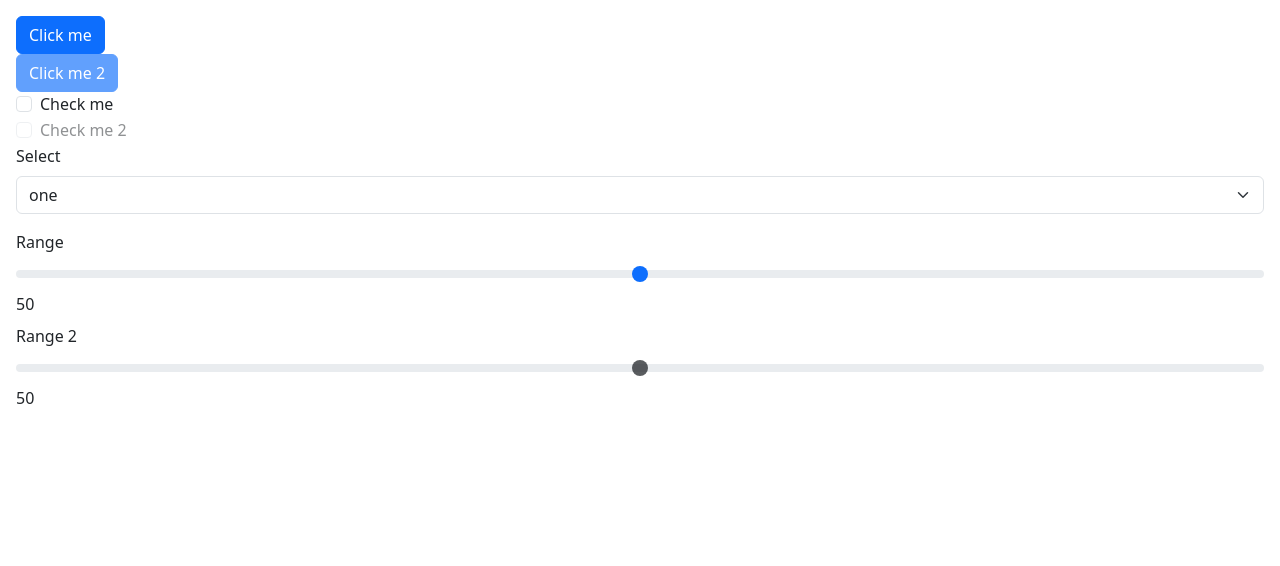
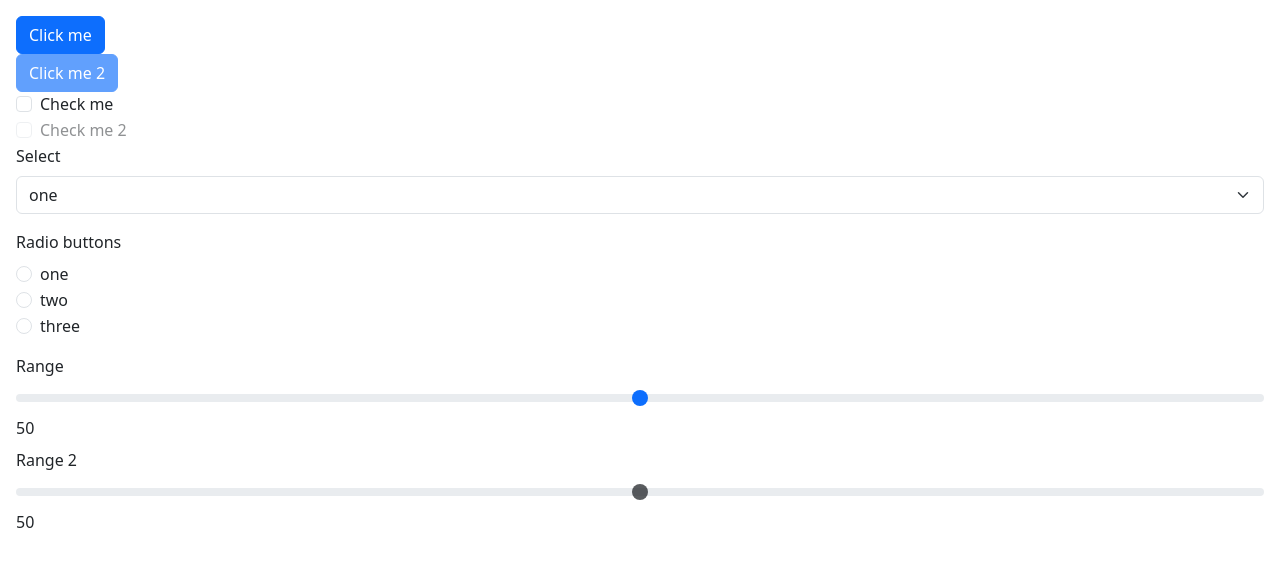
Before and after one commit to VesnaT/try_orange_web_gui, a React (Create React App) app: page / in a window 1280 px wide. Shown: the top 566 px of the page. Built offline with nearby package versions, Linux system fonts and the light colour scheme.

Commit message:
RadioButtons: Add control

```diff
--- a/src/App.tsx
+++ b/src/App.tsx
@@ -3,7 +3,7 @@ import "./App.css";
 import Button from "./components/Button/Button";
 import Dropdown from "./components/Dropdown/Dropdown";
 import Checkbox from "./components/Checkbox/Checkbox";
-// import RadioButton from "./components/RadioButton/RadioButton";
+import RadioButtons from "./components/RadioButtons/RadioButtons";
 import Slider from "./components/Slider/Slider";
 
 function App() {
@@ -38,7 +38,10 @@ function App() {
         options={["one", "two", "three"]}
         tooltip="Dropdown tooltip"
       ></Dropdown>
-      {/*<RadioButton></RadioButton>*/}
+      <RadioButtons
+        options={["one", "two", "three"]}
+        label="Radio buttons"
+      ></RadioButtons>
       <Slider
         text={"Range"}
         tooltip={"Range tooltip"}
--- /dev/null
+++ b/src/components/RadioButtons/RadioButtons.tsx
@@ -0,0 +1,35 @@
+import React from "react";
+import Form from "react-bootstrap/Form";
+
+const RadioButtons = ({
+  options,
+  label = "",
+  disabled = false,
+  callback = () => {},
+}: {
+  options: string[];
+  label?: string;
+  disabled?: boolean;
+  callback?: () => void;
+}) => {
+  return (
+    <Form>
+      <Form.Group className="mb-3" controlId="RadioButtons">
+        <Form.Label>{label}</Form.Label>
+        {options.map((option) => (
+          <Form.Check
+            id={option}
+            key={option}
+            type="radio"
+            label={option}
+            name="group"
+            disabled={disabled}
+            onChange={callback}
+          ></Form.Check>
+        ))}
+      </Form.Group>
+    </Form>
+  );
+};
+
+export default RadioButtons;
```
